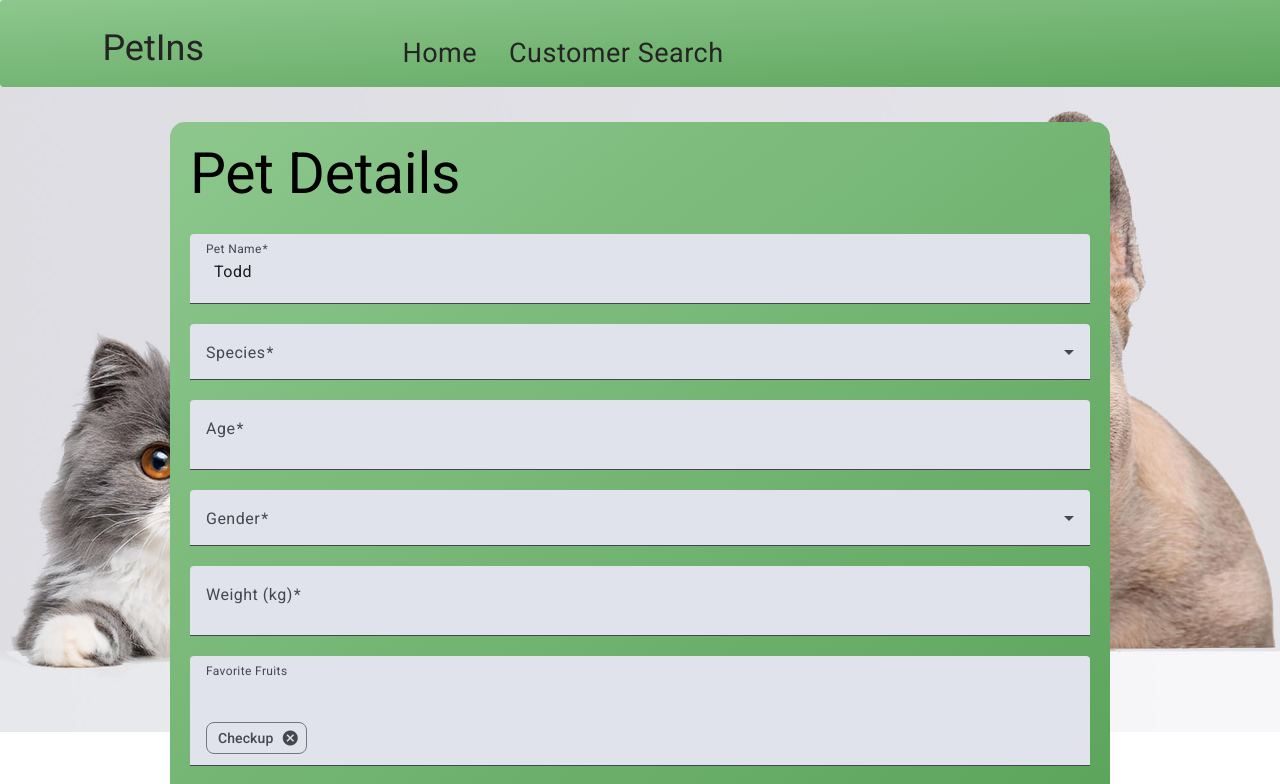
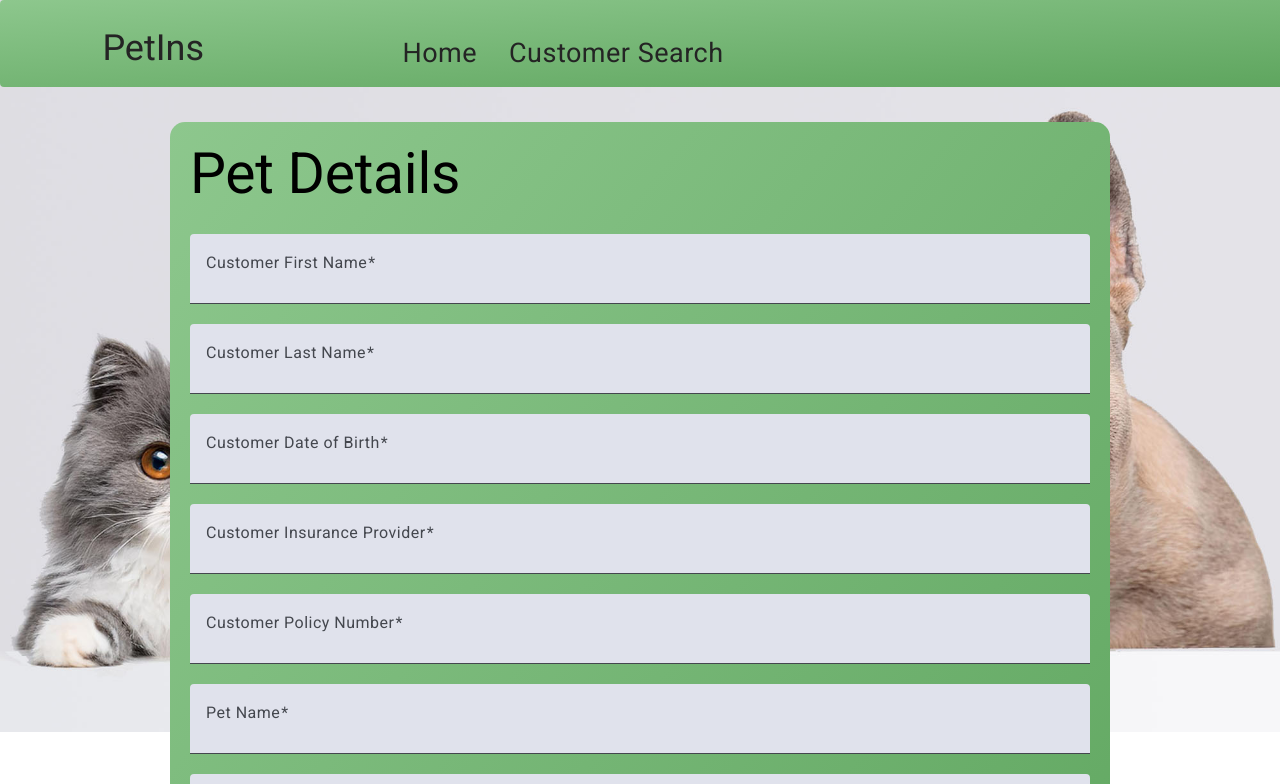
Before and after one commit to Ethan-Guttman/PetIns, an Angular app: page / in a window 1280 px wide. Shown: the top 784 px of the page. Built offline with nearby package versions, Linux system fonts and the light colour scheme.

Commit message:
Finished submission call to API in vet insurance form

```diff
--- a/src/app/vet-insurance-form/vet-insurance-form.component.html
+++ b/src/app/vet-insurance-form/vet-insurance-form.component.html
@@ -1,6 +1,32 @@
+<div>
 <div class="container">
   <h1>Pet Details</h1>
   <form [formGroup]="vetForm" #vetInsuranceForm="ngForm" (ngSubmit)="Submit()">
+    <mat-form-field>
+      <mat-label>Customer First Name</mat-label>
+      <input formControlName="custFirstNameControl" matInput >
+    </mat-form-field>
+
+    <mat-form-field>
+      <mat-label>Customer Last Name</mat-label>
+      <input formControlName="custLastNameControl" matInput >
+    </mat-form-field>
+
+    <mat-form-field>
+      <mat-label>Customer Date of Birth</mat-label>
+      <input formControlName="custDobControl" matInput >
+    </mat-form-field>
+
+    <mat-form-field>
+      <mat-label>Customer Insurance Provider</mat-label>
+      <input formControlName="custProviderControl" matInput >
+    </mat-form-field>
+
+    <mat-form-field>
+      <mat-label>Customer Policy Number</mat-label>
+      <input formControlName="custPolicyNumControl" matInput >
+    </mat-form-field>
+
     <mat-form-field>
       <mat-label>Pet Name</mat-label>
       <input formControlName="petNameControl" matInput >
@@ -34,7 +60,7 @@
     </mat-form-field>
 
     <mat-form-field class="example-chip-list">
-      <mat-label>Favorite Fruits</mat-label>
+      <mat-label>Care</mat-label>
 
       <input
         name="currentCare"
@@ -66,3 +92,9 @@
     <button mat-flat button type="submit">Submit</button>
   </form>
 </div>
+@if (chatGptMessage.length > 0){
+  <div class="container">
+    <h1>The ChatGPT calculated cost is: ${{this.chatGptMessage}}</h1>
+  </div>
+}
+</div>
--- a/src/app/vet-insurance-form/vet-insurance-form.component.ts
+++ b/src/app/vet-insurance-form/vet-insurance-form.component.ts
@@ -10,6 +10,7 @@ import {MatChipInputEvent, MatChipsModule} from '@angular/material/chips';
 import {MatAutocompleteModule, MatAutocompleteSelectedEvent} from '@angular/material/autocomplete';
 import {MatIconModule} from '@angular/material/icon';
 import { CommonModule } from '@angular/common';
+import axios from 'axios';
 
 
 @Component({
@@ -34,13 +35,20 @@ export class VetInsuranceFormComponent {
   });
   readonly announcer = inject(LiveAnnouncer);
 
+  chatGptMessage: string = "";
+
     constructor(private fb: FormBuilder) {
       this.vetForm = this.fb.group({
-        petNameControl: new FormControl('Todd', Validators.required),
+        custFirstNameControl: new FormControl('', Validators.required),
+        custLastNameControl: new FormControl('', Validators.required),
+        custDobControl: new FormControl('', Validators.required),
+        custProviderControl: new FormControl('', Validators.required),
+        custPolicyNumControl: new FormControl('', Validators.required),
+        petNameControl: new FormControl('', Validators.required),
         speciesControl : new FormControl('', Validators.required),
-        ageControl : new FormControl('', Validators.required),
+        ageControl : new FormControl('', [Validators.required, Validators.min(0)]),
         petGenderControl : new FormControl('', Validators.required),
-        petWeightControl : new FormControl('', Validators.required),
+        petWeightControl : new FormControl('', [Validators.required, Validators.min(0)]),
         careControl : new FormControl('')
       })
 
@@ -57,7 +65,6 @@ export class VetInsuranceFormComponent {
       this.cares.update(cares => [...cares, value]);
     }
 
-    // Clear the input value
     this.currentCare.set('');
     console.log('here');
     event.chipInput!.clear();
@@ -83,7 +90,58 @@ export class VetInsuranceFormComponent {
 
   }
 
-  Submit() {
-    console.log(this.cares());
+  async Submit() {
+    // console.log(this.cares());
+
+    let customerId = '';
+    let receivedMessage = "";
+
+    await axios.post('http://127.0.0.1:5000/api/customers', {
+      'first_name': this.vetForm.get('custFirstNameControl')?.value,
+      'last_name': this.vetForm.get('custLastNameControl')?.value,
+      'date_of_birth': this.vetForm.get('custDobControl')?.value,
+      'insurance_provider': this.vetForm.get('custProviderControl')?.value,
+      'policy_number': this.vetForm.get('custPolicyNumControl')?.value
+    }).then(function (response) {
+      console.log('Success:', response.data);
+      customerId = response.data.id;
+      // document.getElementById('result').innerText = `Sum: ${response.data.sum}`;
+    })
+    .catch(function (error) {
+      console.error('Error:', error.response.data);
+      // document.getElementById('result').innerText = `Error: ${error.response.data.error}`;
+    });
+
+
+    await axios.post('http://127.0.0.1:5000/api/pets', {
+      'name': this.vetForm.get('petNameControl')?.value,
+      'owner': customerId,
+      'age': this.vetForm.get('ageControl')?.value,
+      'weight': this.vetForm.get('petWeightControl')?.value
+    }).then(function (response) {
+      console.log('Success:', response.data);
+      // document.getElementById('result').innerText = `Sum: ${response.data.sum}`;
+    })
+    .catch(function (error) {
+      console.error('Error:', error.response.data);
+      // document.getElementById('result').innerText = `Error: ${error.response.data.error}`;
+    });
+
+    await axios.post('http://127.0.0.1:5000/api/calculatecost', {
+      'provider': this.vetForm.get('custProviderControl')?.value,
+      'age': this.vetForm.get('ageControl')?.value,
+      'treatment':this.cares()
+    }).then(function (response) {
+      console.log('Success:', response.data);
+      // document.getElementById('result').innerText = `Sum: ${response.data.sum}`;
+      receivedMessage = response.data['chatgpt_confirmation'];
+    })
+    .catch(function (error) {
+      console.error('Error:', error.response.data);
+      // document.getElementById('result').innerText = `Error: ${error.response.data.error}`;
+    });
+
+    this.chatGptMessage = receivedMessage;
+    console.log(this.chatGptMessage.length);
   }
 }
```
Also changed, not shown: src/app/customer-search/customer-search.component.ts (+1 -10 lines).
